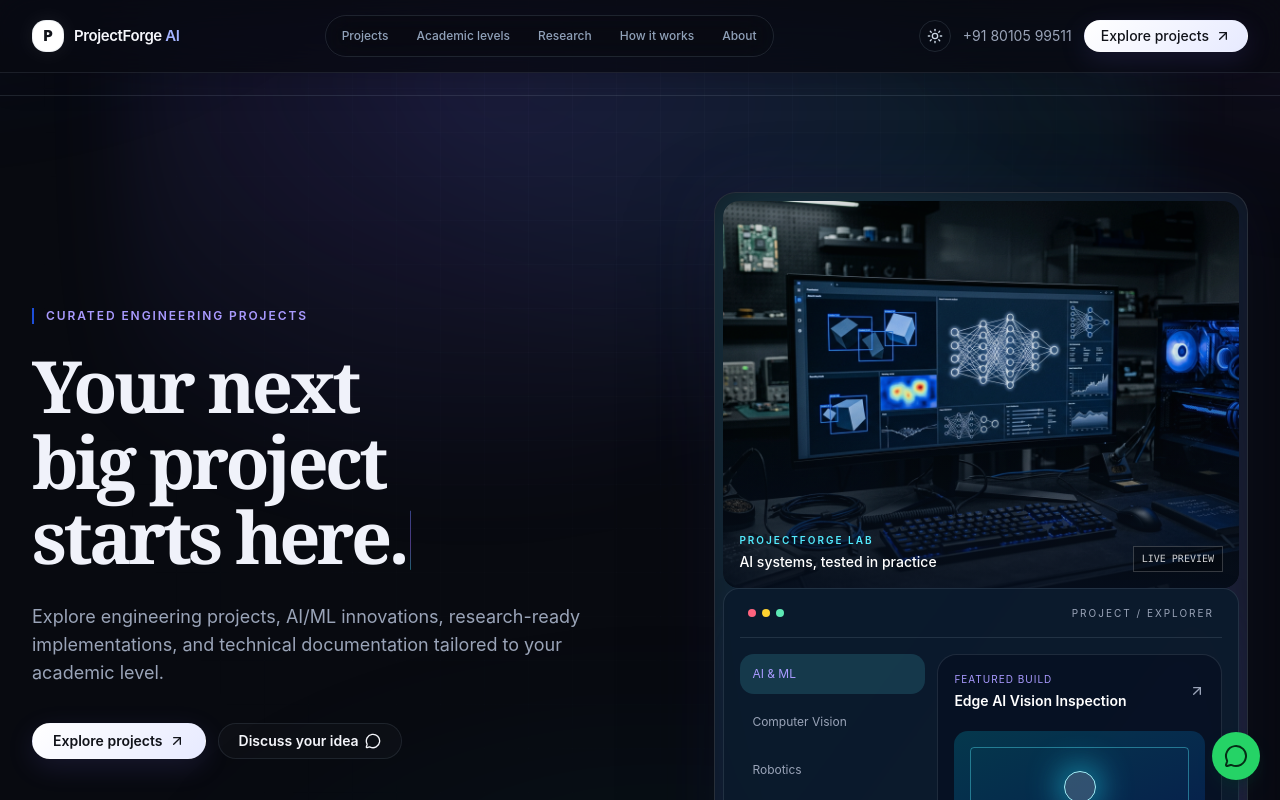
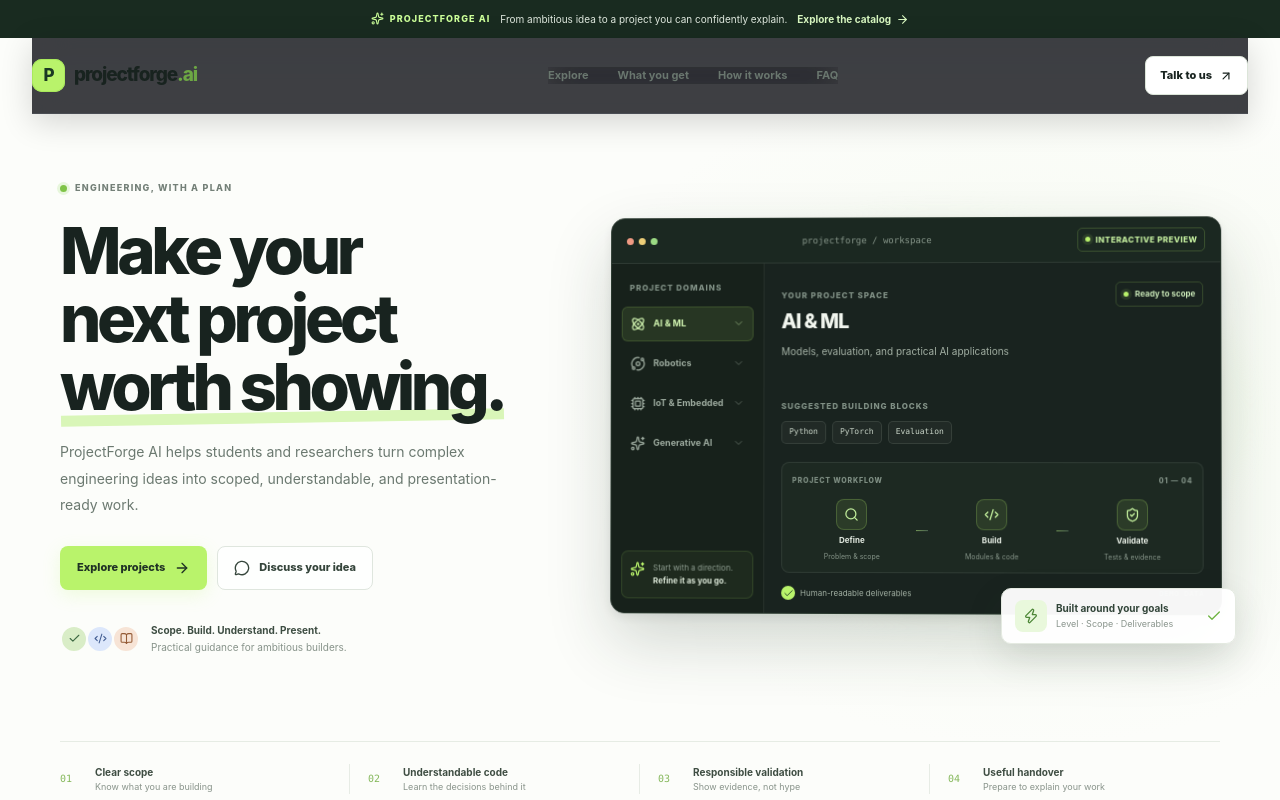
Before and after one commit to darshan-stack/Projectforge.ai, a Next.js app: page / in a window 1280 px wide. Shown: the top 800 px of the page. Built offline with nearby package versions, Linux system fonts and the light colour scheme.

Commit message:
Use new BuildDoctor-inspired ProjectForge homepage

```diff
--- a/app/page.tsx
+++ b/app/page.tsx
@@ -1,5 +1,5 @@
-import { Marketplace } from '@/components/marketplace'
+import { ProjectForgeHome } from "@/components/projectforge-home";
 
 export default function Page() {
-  return <Marketplace />
+  return <ProjectForgeHome />;
 }
```
